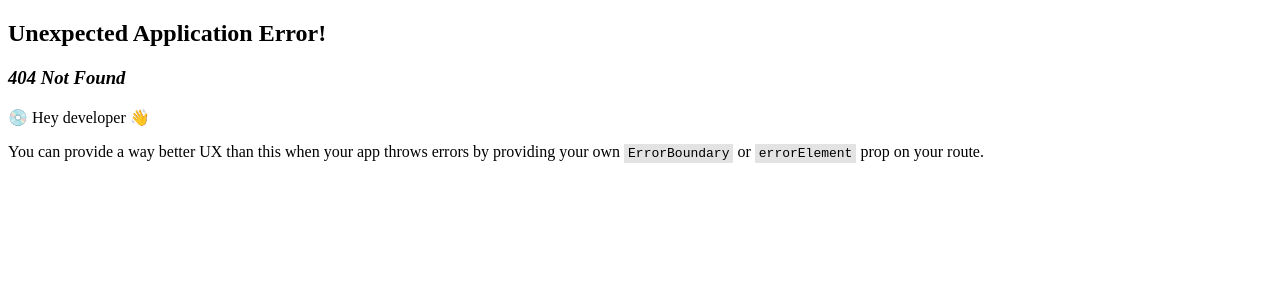
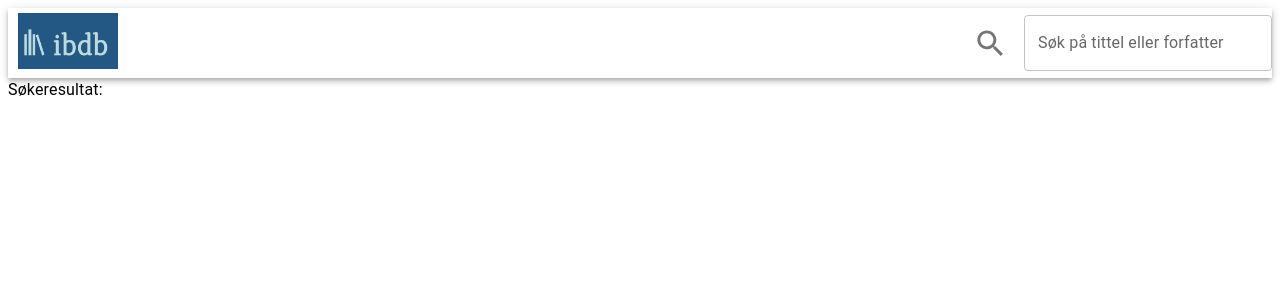
Before and after one commit to knuti02/IBDB, a React (Vite) app: page /search/1 in a window 1280 px wide. Before the commit this address had no page. Shown: the top 300 px of the page. Built offline with nearby package versions, Linux system fonts and the light colour scheme.

Commit message:
[#13] config: Fixed routing to search result
Co-author: tirzash <tirzash@stud.ntnu.no>

```diff
--- a/src/main.tsx
+++ b/src/main.tsx
@@ -11,6 +11,7 @@ import Root from "./pages/Root";
 import LandingPage from "./pages/home/LandingPage";
 import Admin from "./pages/admin/Admin";
 import BookDetail from "./pages/book/BookDetail";
+import SearchResult from "./pages/search/SearchResult";
 
 const router = createBrowserRouter(
   createRoutesFromElements(
@@ -18,6 +19,7 @@ const router = createBrowserRouter(
       <Route index path="" element={<LandingPage />} />
       <Route path="/admin" element={<Admin />} />
       <Route path="/books/:id" element={<BookDetail />} />
+      <Route path="/search/:result" element={<SearchResult />} />
     </Route>
   )
 );
--- /dev/null
+++ b/src/pages/search/SearchResult.tsx
@@ -0,0 +1,12 @@
+import { Typography } from "@mui/material";
+import { useLocation } from "react-router-dom";
+
+export default function SearchResult() {
+    const location = useLocation();
+
+    return (
+        <div>
+            <Typography>Søkeresultat: </Typography>
+        </div>
+    )
+}
```
